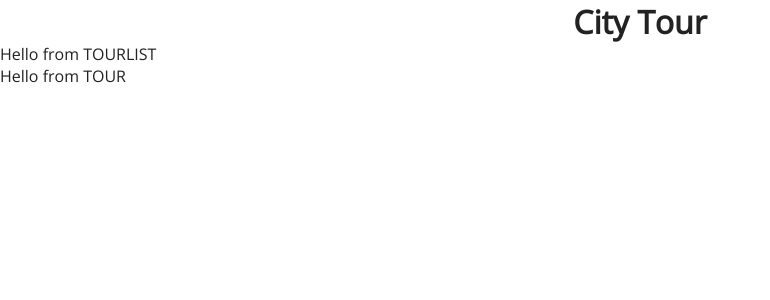
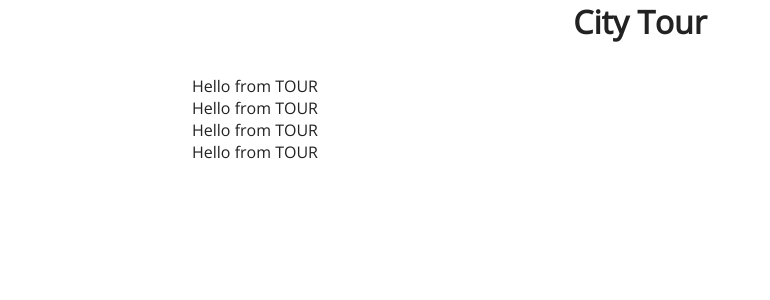
Before and after one commit to shinderahul/reactjs-2020, a React (Create React App) app in the folder city-tours/: page / in a window 1280 px wide. Shown: the top 300 px of the page, without its empty margins (0-770 px from the left). Built offline with nearby package versions, Linux system fonts and the light colour scheme.

Commit message:
City Tour | listed data from tour component

```diff
--- a/city-tours/src/components/Tour/index.js
+++ b/city-tours/src/components/Tour/index.js
@@ -1,7 +1,9 @@
 import React, { Component } from 'react'
 
 export default class Tour extends Component {
+
     render() {
+        console.log(this.props)
         return (
             <div>
                 Hello from TOUR
--- /dev/null
+++ b/city-tours/src/components/Tour/tour.scss
@@ -0,0 +1,9 @@
+@import "../../index.scss";
+
+.tour {
+  img {
+    width: 100%;
+    display: block;
+    min-height: 13rem;
+  }
+}
--- a/city-tours/src/components/TourList/index.js
+++ b/city-tours/src/components/TourList/index.js
@@ -1,13 +1,20 @@
 import React, { Component } from 'react'
-import Tour from '../Tour'
+import Tour from '../Tour';
+import "./tourlist.scss";
+import { tourData } from '../../tourData';
 
 export default class TourList extends Component {
+    state = {
+        tours: tourData
+    };
     render() {
+        const {tours} = this.state;
         return (
-            <div>
-                Hello from TOURLIST
-                <Tour />
-            </div>
+            <section className="tourlist">
+                {tours.map(tour => (
+                    <Tour key={tour.id} tour={tour} />
+                ))}
+            </section>
         )
     }
 }
--- /dev/null
+++ b/city-tours/src/components/TourList/tourlist.scss
@@ -0,0 +1,6 @@
+.tourlist {
+    width: 70vw;
+    max-width: 1170px;
+    margin: 0 auto;
+    padding: 2rem 0;
+  }
```
